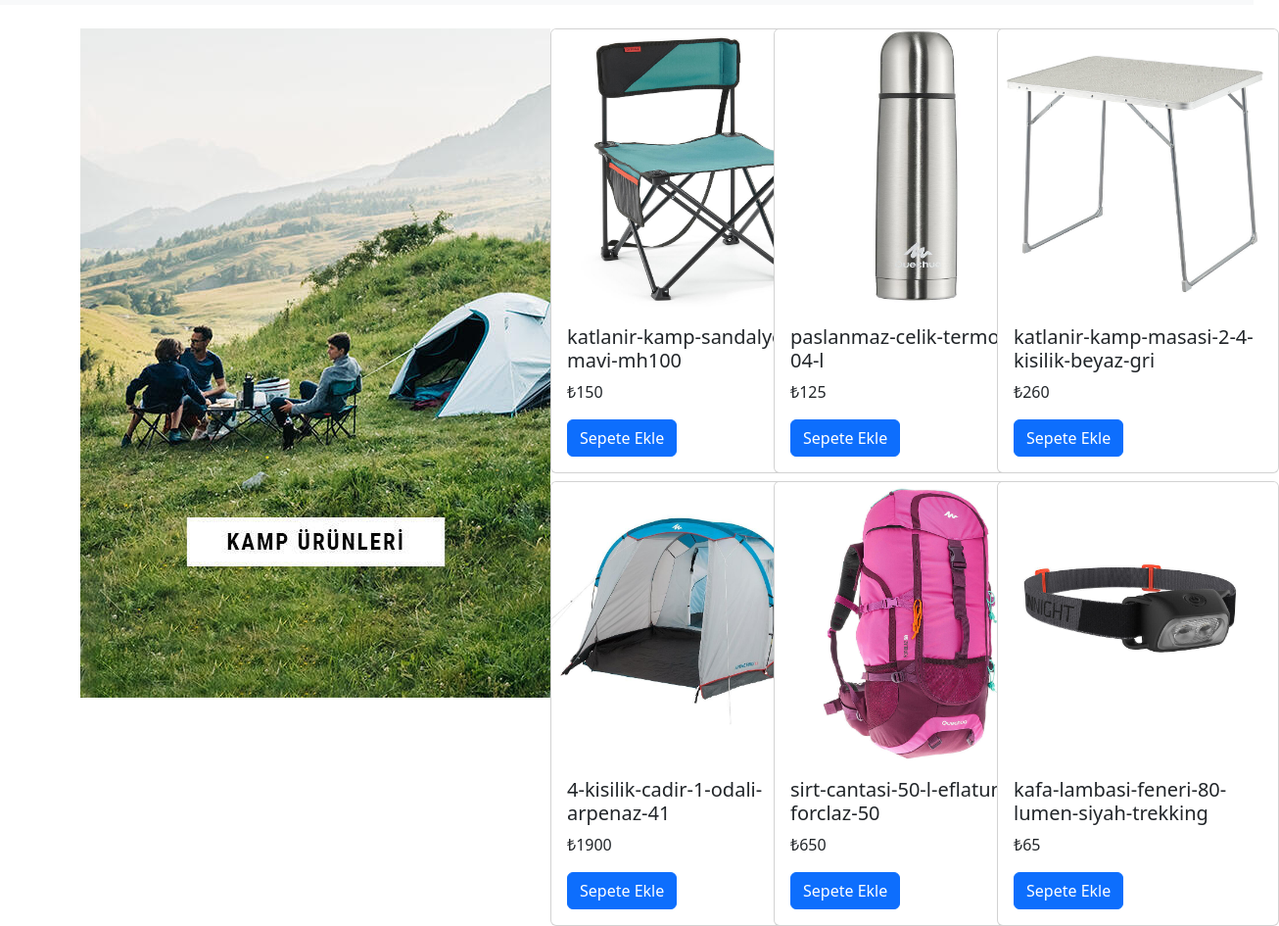
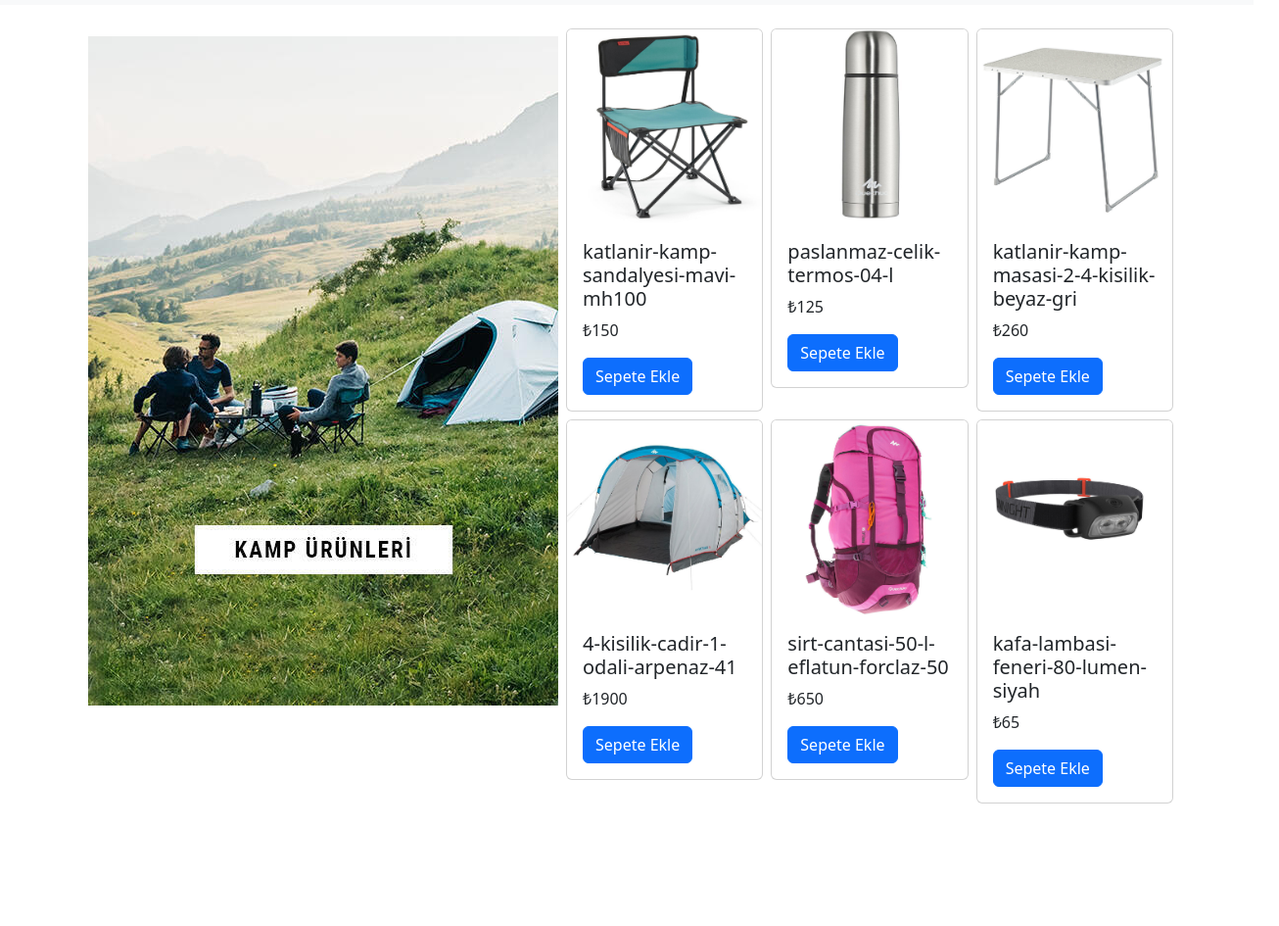
Before and after one commit to ensarsagkal/calisma, a plain HTML site: page solo1/camping/camp.html in a window 1280 px wide. Shown: the part 51-996 px from the top of the page at 98% size, 1306 px wide, since content can reach past the window. After the commit the page ends 871 px from the top, so only its background shows below. Drawn offline with nearby package versions, Linux system fonts and the light colour scheme.

Commit message:
end of project

```diff
--- a/solo1/camping/camp.html
+++ b/solo1/camping/camp.html
@@ -36,10 +36,12 @@
     </nav>
 
     <div class="container d-flex align-items-start mt-4">
-      <img src="./img/kamp desktop.jpg" alt=""  />
-      <div class="row gy-2 gx-5">
+      <div class="left m-2">
+        <img src="./img/kamp desktop.jpg" alt=""  />
+      </div>
+      <div class="row g-2">
         <div class="col-4">
-          <div class="card" style="width: 18rem">
+          <div class="card" >
             <img
               src="./img/katlanir-kamp-sandalyesi-mavi-mh100.jpg"
               class="card-img-top"
@@ -53,7 +55,7 @@
           </div>
         </div>
         <div class="col-4">
-          <div class="card" style="width: 18rem">
+          <div class="card" style=>
             <img
               src="./img/paslanmaz-celik-termos-04-l.jpg"
               class="card-img-top"
@@ -67,7 +69,7 @@
           </div>
         </div>
         <div class="col-4">
-          <div class="card" style="width: 18rem">
+          <div class="card" >
             <img
               src="./img/katlanir-kamp-masasi-2-4-kisilik-beyaz-gri.jpg"
               class="card-img-top"
@@ -83,7 +85,7 @@
           </div>
         </div>
         <div class="col-4">
-          <div class="card" style="width: 18rem">
+          <div class="card" >
             <img
               src="./img/4-kisilik-cadir-1-odali-arpenaz-41.jpg"
               class="card-img-top"
@@ -97,7 +99,7 @@
           </div>
         </div>
         <div class="col-4">
-          <div class="card" style="width: 18rem">
+          <div class="card" >
             <img
               src="./img/sirt-cantasi-50-l-eflatun-forclaz-50.jpg"
               class="card-img-top"
@@ -111,7 +113,7 @@
           </div>
         </div>
         <div class="col-4">
-          <div class="card" style="width: 18rem">
+          <div class="card" >
             <img
               src="./img/kafa-lambasi-feneri-80-lumen-siyah-trekking-onnight-100.jpg"
               class="card-img-top"
@@ -119,7 +121,7 @@
             />
             <div class="card-body">
               <h5 class="card-title">
-                kafa-lambasi-feneri-80-lumen-siyah-trekking
+                kafa-lambasi-feneri-80-lumen-siyah
               </h5>
               <p class="card-text">₺65</p>
               <a href="#" class="btn btn-primary">Sepete Ekle</a>
```
